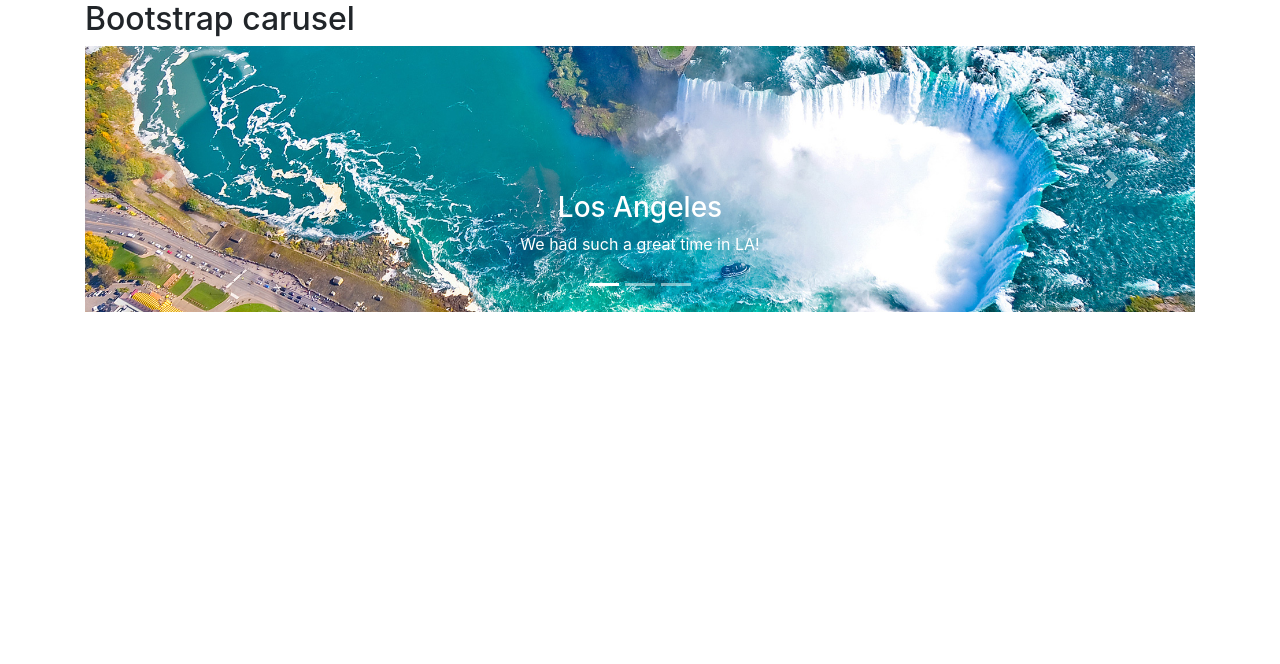
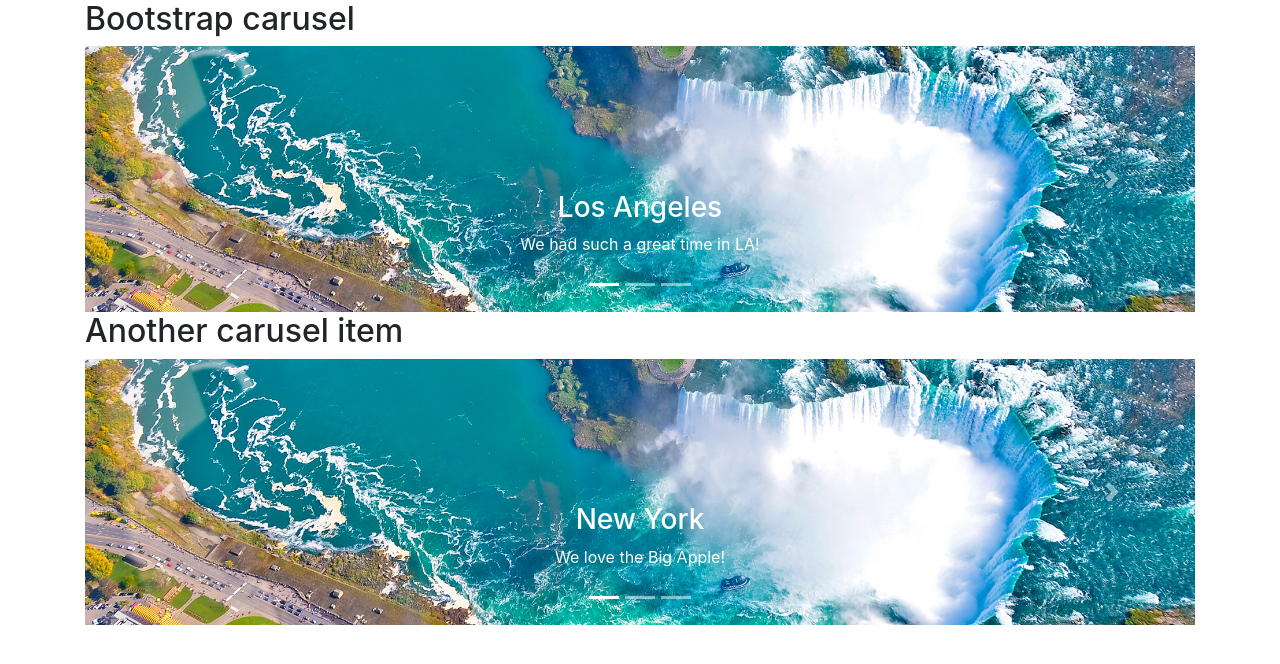
Before and after one commit to bishwajit1965/pro_carusal, a PHP site: page / in a window 1280 px wide. Shown: the top 664 px of the page. Run offline with PHP 8.4, Linux system fonts and the light colour scheme.

Commit message:
Modified index.php

```diff
--- a/index.php
+++ b/index.php
@@ -1,5 +1,6 @@
 <!doctype html>
 <html lang="en">
+
     <head>
         <title>Bootstrap Carusel</title>
         <!-- Required meta tags -->
@@ -9,6 +10,7 @@
         <link rel="stylesheet" href="css/bootstrap.min.css">
         <link rel="stylesheet" href="css/main.css">
     </head>
+
     <body>
         <div class="container">
             <h2>Bootstrap carusel</h2>
@@ -48,10 +50,50 @@
                     <span class="carousel-control-next-icon"></span>
                 </a>
             </div>
+            <h2>Another carusel item</h2>
+            <div id="carouselExampleControls" class="carousel slide" data-ride="carousel">
+                <ol class="carousel-indicators">
+                    <li data-target="#carouselExampleIndicators" data-slide-to="0" class="active"></li>
+                    <li data-target="#carouselExampleIndicators" data-slide-to="1"></li>
+                    <li data-target="#carouselExampleIndicators" data-slide-to="2"></li>
+                </ol>
+                <div class="carousel-inner">
+                    <div class="carousel-item active">
+                        <img src="images/toronto-banner-3.jpg" class="d-block w-100" alt="...">
+                        <div class="carousel-caption">
+                            <h3>New York</h3>
+                            <p>We love the Big Apple!</p>
+                        </div>
+                    </div>
+                    <div class="carousel-item">
+                        <img src="images/toronto-banner-4.jpg" class="d-block w-100" alt="...">
+                        <div class="carousel-caption">
+                            <h3>Chicago</h3>
+                            <p>Thank you, Chicago!</p>
+                        </div>
+                    </div>
+                    <div class="carousel-item">
+                        <img src="images/toronto-banner-5.jpg" class="d-block w-100" alt="...">
+                        <div class="carousel-caption">
+                            <h3>Los Angeles</h3>
+                            <p>We had such a great time in LA!</p>
+                        </div>
+                    </div>
+                </div>
+                <a class="carousel-control-prev" href="#carouselExampleControls" role="button" data-slide="prev">
+                    <span class="carousel-control-prev-icon" aria-hidden="true"></span>
+                    <span class="sr-only">Previous</span>
+                </a>
+                <a class="carousel-control-next" href="#carouselExampleControls" role="button" data-slide="next">
+                    <span class="carousel-control-next-icon" aria-hidden="true"></span>
+                    <span class="sr-only">Next</span>
+                </a>
+            </div>
         </div>
         <!-- Optional JavaScript -->
         <script src="js/jquery-3.3.1.slim.min.js"></script>
         <script src="js/popper.min.js"></script>
         <script src="js/bootstrap.min.js"></script>
     </body>
+
 </html>
```
Lines whose indentation alone changed are shown as unchanged.
